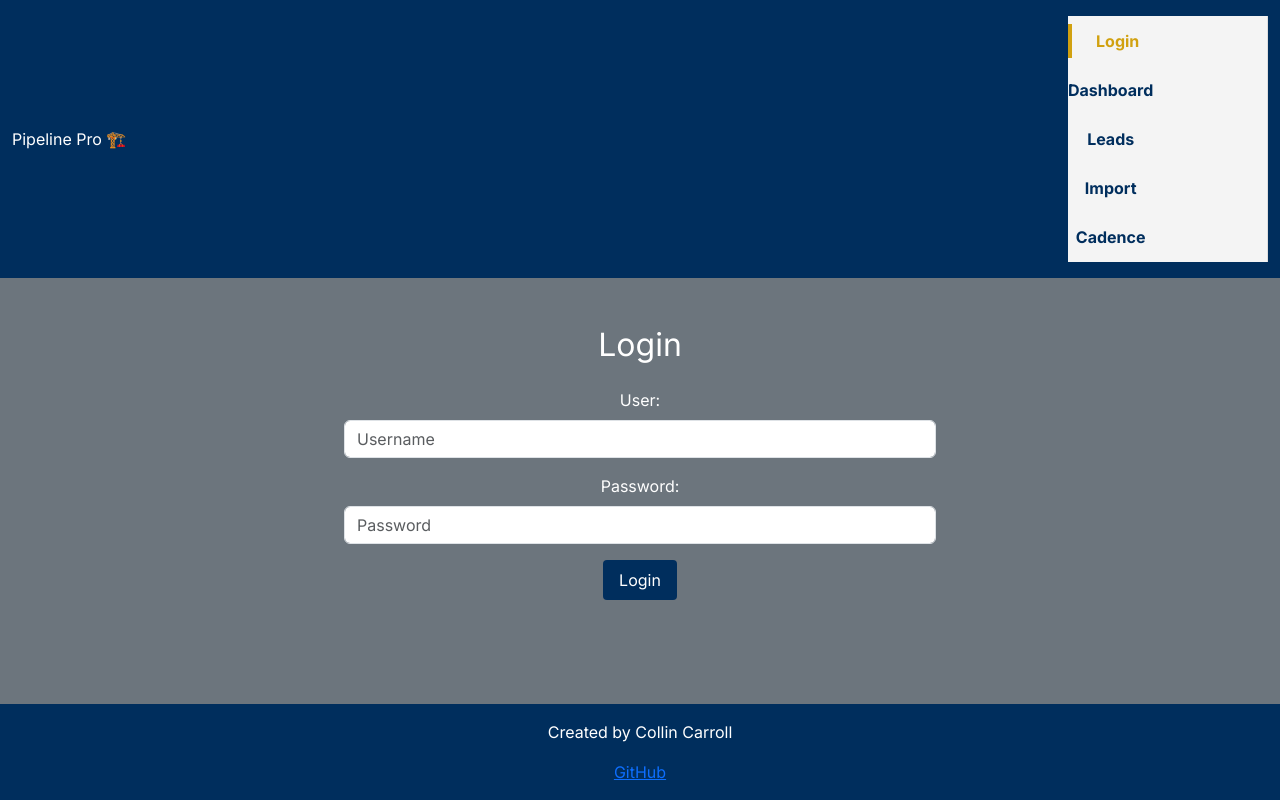
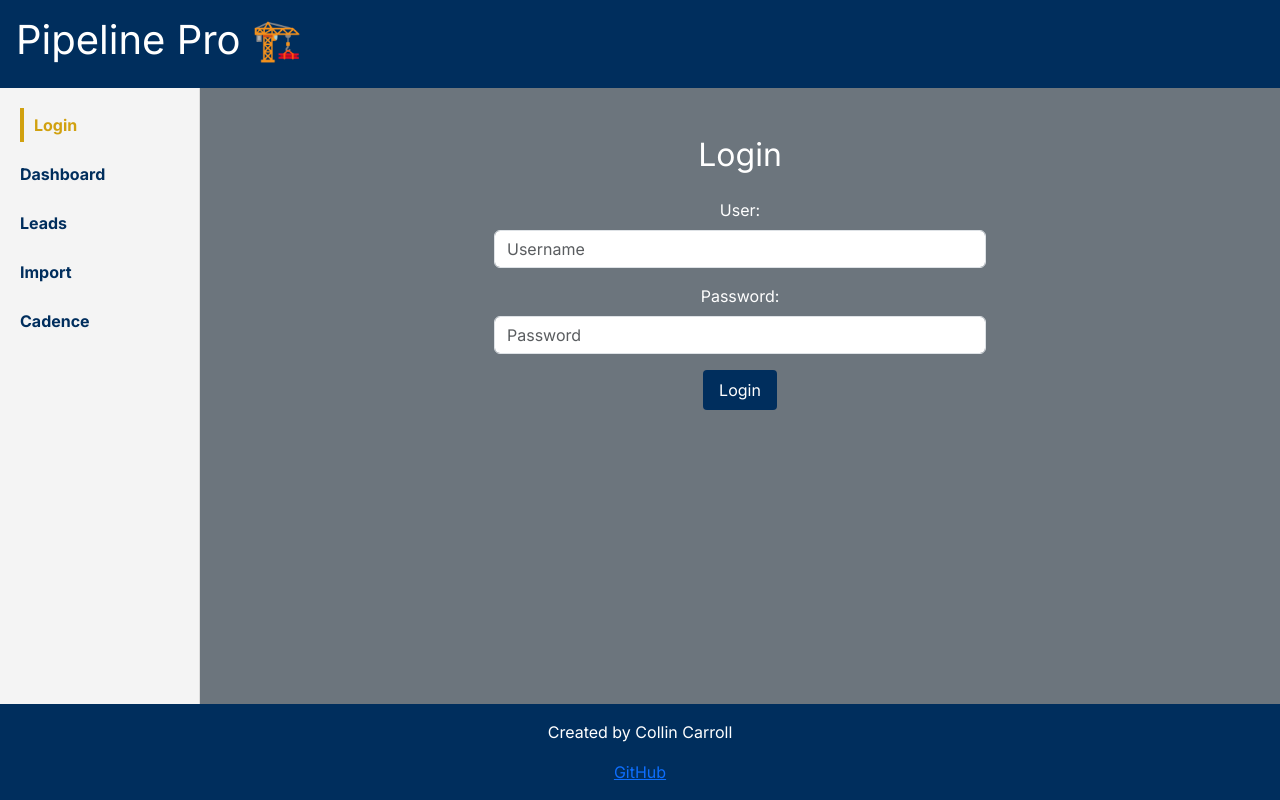
Before and after one commit to Collin-Carroll40/startup, a React (Vite) app: page / in a window 1280 px wide. Built offline with nearby package versions, Linux system fonts and the light colour scheme.

Commit message:
Fixed sidebar stuck in header

```diff
--- a/src/app.jsx
+++ b/src/app.jsx
@@ -14,28 +14,24 @@ export default function App() {
 return (
     <BrowserRouter>
       <div className='body'>
-        <header className="container-fluid">
-        <div className="navbar-brand">Pipeline Pro 🏗️</div>
-        <nav className="navbar navbar-dark">
-            <menu className="navbar-nav">
-            <li className="nav-item">
-                <NavLink className="nav-link" to="">Login</NavLink>
-            </li>
-            <li className="nav-item">
-                <NavLink className="nav-link" to="dashboard">Dashboard</NavLink>
-            </li>
-            <li className="nav-item">
-                <NavLink className="nav-link" to="leads">Leads</NavLink>
-            </li>
-            <li className="nav-item">
-                <NavLink className="nav-link" to="import">Import</NavLink>
-            </li>
-            <li className="nav-item">
-                <NavLink className="nav-link" to="cadence">Cadence</NavLink>
-            </li>
+
+        <header>
+          <h1>Pipeline Pro 🏗️</h1>
+        </header>
+
+        <div className="main-container">
+
+          {/* This is Left Sidebar */}
+          <nav>
+            <menu className='navbar-nav'>
+              <li className='nav-item'><NavLink className='nav-link' to=''>Login</NavLink></li>
+              <li className='nav-item'><NavLink className='nav-link' to='dashboard'>Dashboard</NavLink></li>
+              <li className='nav-item'><NavLink className='nav-link' to='leads'>Leads</NavLink></li>
+              <li className='nav-item'><NavLink className='nav-link' to='import'>Import</NavLink></li>
+              <li className='nav-item'><NavLink className='nav-link' to='cadence'>Cadence</NavLink></li>
             </menu>
           </nav>
-        </header>
+
 
           <Routes>
             <Route path='/' element={<Login />} exact />
@@ -43,13 +39,17 @@ export default function App() {
             <Route path='/leads' element={<Leads />} />
             <Route path='/import' element={<Import />} />
             <Route path='/cadence' element={<Cadence />} />
-          <Route path='*' element={<NotFound />} />
+            <Route path='*' element={<main>404: Return to sender. Address unknown.</main>} />
           </Routes>
 
+        </div>
+
+        {/* 3. Footer stays at the bottom */}
         <footer>
           <p>Created by Collin Carroll</p>
           <a href="https://github.com/Collin-Carroll40/startup">GitHub</a>
         </footer>
+
       </div>
     </BrowserRouter>
   );
```
Lines whose indentation alone changed are shown as unchanged.
